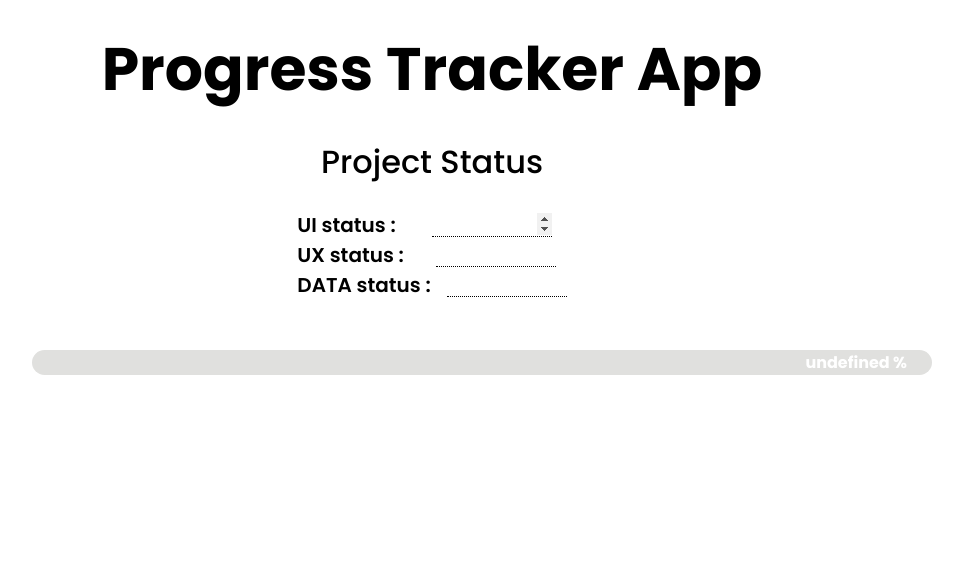
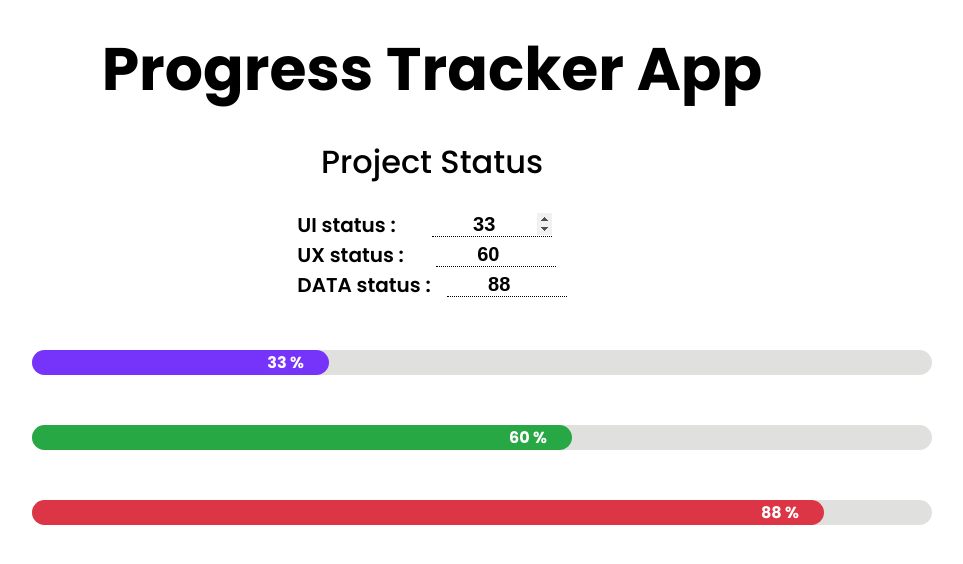
Before and after one commit to spectr-e/react-projects, a React (Vite) app: page / in a window 1280 px wide. Shown: the top 564 px of the page, without its empty margins (208-1171 px from the left). Built offline with nearby package versions, Linux system fonts and the light colour scheme.

Commit message:
style(ProjectTrackerApp): Make styling to the bars dynamic

```diff
--- a/src/Projects/12-progress-tracker-app/ProgressTrackerApp.jsx
+++ b/src/Projects/12-progress-tracker-app/ProgressTrackerApp.jsx
@@ -10,9 +10,27 @@ const ProgressTrackerApp = () => {
     uiInput.current.focus()
   }, [])
 
-  const [ui, setUi] = useState('')
-  const [ux, setUx] = useState('')
-  const [data, setData] = useState('')
+  const [completed, setCompleted] = useState(0)
+  const [status, setStatus] = useState({
+    ui: 33,
+    ux: 60,
+    data: 88,
+  })
+
+  const projectData = [
+    {
+      bgColor: '#7633f9',
+      completed: status.ui,
+    },
+    {
+      bgColor: '#28a745',
+      completed: status.ux,
+    },
+    {
+      bgColor: '#dc3545',
+      completed: status.data,
+    },
+  ]
 
   const handleChange = (e) => {
     switch (e.target.name) {
@@ -42,6 +60,7 @@ const ProgressTrackerApp = () => {
     fontWeight: 600,
     fontSize: '20px',
   }
+
   return (
     <div className='container'>
       <Title title={'Progress Tracker App'} classes={'title text-center'} />
@@ -58,7 +77,7 @@ const ProgressTrackerApp = () => {
               type='number'
               name='UI'
               style={inputStyle}
-              value={ui}
+              value={status.ui}
               onChange={handleChange}
               ref={uiInput}
             />
@@ -73,7 +92,7 @@ const ProgressTrackerApp = () => {
               type='number'
               name='UX'
               style={inputStyle}
-              value={ux}
+              value={status.ux}
               onChange={handleChange}
               ref={uxInput}
             />
@@ -88,14 +107,20 @@ const ProgressTrackerApp = () => {
               type='number'
               name='DATA'
               style={inputStyle}
-              value={data}
+              value={status.data}
               onChange={handleChange}
               ref={dataInput}
             />
           </div>
         </div>
       </div>
-      <ProgressBar />
+      {projectData.map((data, index) => (
+        <ProgressBar
+          key={index}
+          bgColor={data.bgColor}
+          completed={data.completed}
+        />
+      ))}
     </div>
   )
 }
--- a/src/components/ProgressBar.jsx
+++ b/src/components/ProgressBar.jsx
@@ -9,7 +9,7 @@ export const ProgressBar = ({ bgColor, completed }) => {
   const fillerStyles = {
     backgroundColor: bgColor,
     height: '100%',
-    width: `${completed}`,
+    width: `${completed}%`,
     borderRadius: 'inherit',
     textAlign: 'right',
     transition: 'width 1s ease-in-out',
```
